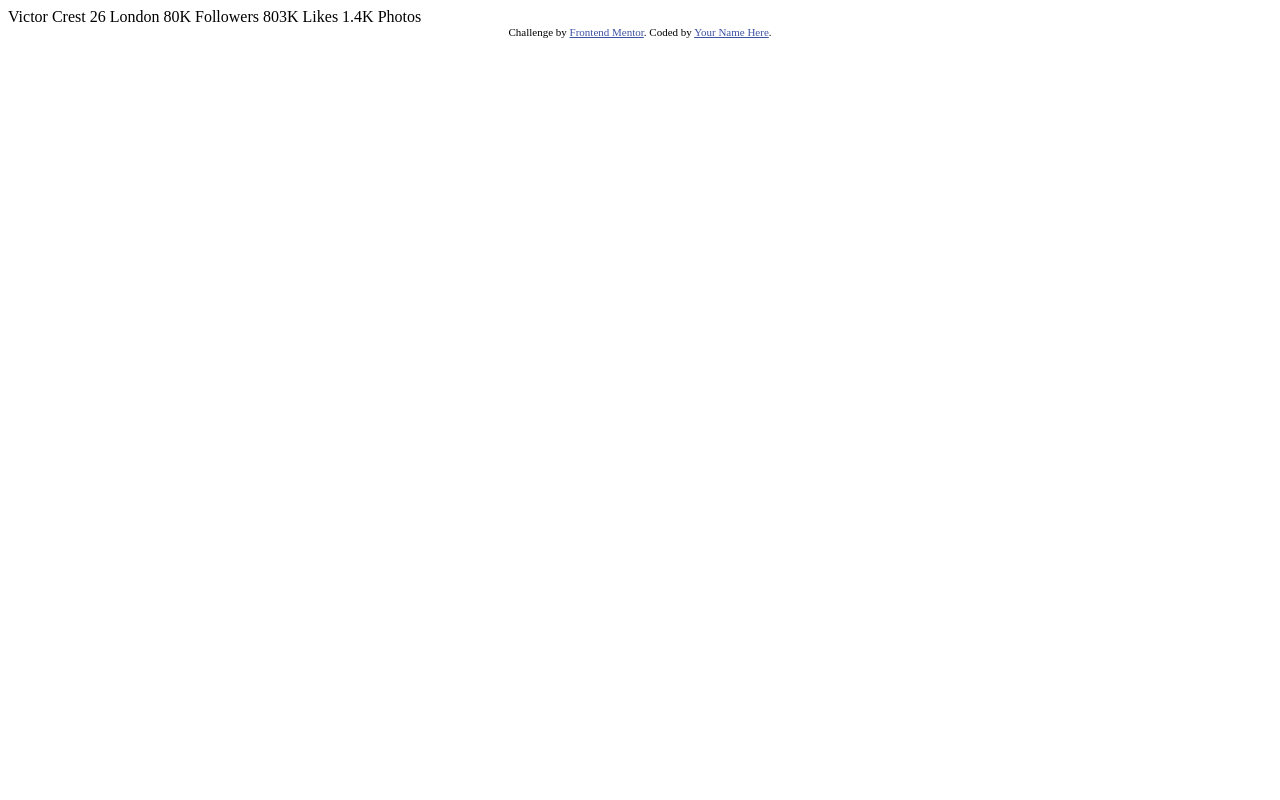
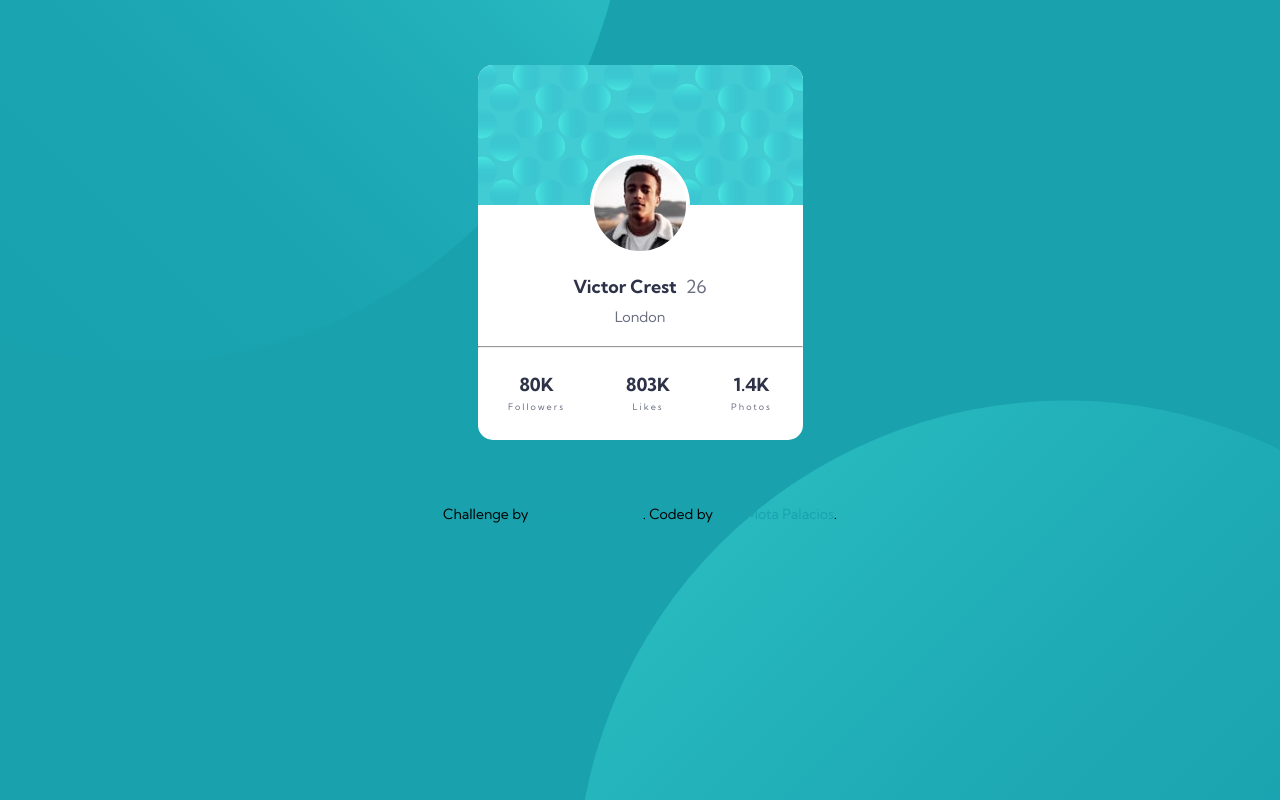
Before and after one commit to JoseMotaPalacios/FEM-entor-desafio4, a plain HTML site: page profile-card-component-main/index.html in a window 1280 px wide. Drawn offline with Linux system fonts and the light colour scheme.

Commit message:
archivos index.html y styles.css

```diff
--- a/profile-card-component-main/index.html
+++ b/profile-card-component-main/index.html
@@ -2,34 +2,46 @@
 <html lang="en">
 <head>
   <meta charset="UTF-8">
-  <meta name="viewport" content="width=device-width, initial-scale=1.0"> <!-- displays site properly based on user's device -->
+  <meta name="viewport" content="width=device-width, initial-scale=1.0">
 
   <link rel="icon" type="image/png" sizes="32x32" href="./images/favicon-32x32.png">
+  <link rel="stylesheet" href="styles.css">
 
   <title>Frontend Mentor | Profile card component</title>
 
-  <!-- Feel free to remove these styles or customise in your own stylesheet 👍 -->
-  <style>
-    .attribution { font-size: 11px; text-align: center; }
-    .attribution a { color: hsl(228, 45%, 44%); }
-  </style>
 </head>
 <body>
-  Victor Crest
-  26
-  London
 
-  80K
-  Followers
+  <div class="container">
 
-  803K
-  Likes
+    <div class="container__img"></div>
+    <div class="container__user">
+      <div class="container__user__img"></div>
+      <h4 class="container__user__name">Victor Crest <span class="container__user__age"> 26</span></h4>
+      <p class="container__user__home">London</p>
+    </div>
 
-  1.4K
-  Photos
+    <hr class="divisor">
+
+    <div class="container__stats">
+      <div>
+        <h4 class="container__stats__number">80K</h4>
+        <p class="container__stats__item">Followers</p>
+      </div>
+      <div>
+        <h4 class="container__stats__number">803K</h4>
+        <p class="container__stats__item">Likes</p>
+      </div>
+      <div>
+        <h4 class="container__stats__number">1.4K</h4>
+        <p class="container__stats__item">Photos</p>
+      </div>
+    </div>
+  </div>
+
   <div class="attribution">
     Challenge by <a href="https://www.frontendmentor.io?ref=challenge" target="_blank">Frontend Mentor</a>.
-    Coded by <a href="#">Your Name Here</a>.
+    Coded by <a href="#">José Mota Palacios</a>.
   </div>
 </body>
 </html>
--- /dev/null
+++ b/profile-card-component-main/styles.css
@@ -0,0 +1,112 @@
+@import url('https://fonts.googleapis.com/css2?family=Kumbh+Sans:wght@400;700&display=swap');
+
+:root{
+    --Dark-cyan: hsl(185, 75%, 39%);
+    --Very-dark-desaturated-blue: hsl(229, 23%, 23%);
+    --Dark-grayish-blue: hsl(227, 10%, 46%);
+    --Dark-gray: hsl(0, 0%, 59%);
+}
+
+*{
+    margin: 0;
+    padding: 0;
+    box-sizing: border-box;
+}
+
+body{
+    font-family: 'Kumbh Sans', sans-serif;
+    font-size: 18px;
+
+    background-image: url(./images/bg-pattern-top.svg), url(./images/bg-pattern-bottom.svg);
+    background-color: var(--Dark-cyan);
+    background-repeat: no-repeat, no-repeat;
+    background-position: right 51vw bottom 20vh, left 45vw top 50vh;
+}
+
+.container{
+    width: 325px;
+    height: 375px;
+    background-color: #FFF;
+    margin: 65px auto;
+    border-radius: 15px;
+    overflow: hidden;
+}
+
+.container__img{
+    background-image: url(./images/bg-pattern-card.svg);
+    height: 140px;
+}
+
+.container__user__img{
+    background-image: url(./images/image-victor.jpg);
+    height: 100px;
+    width: 100px;
+    background-repeat: no-repeat;
+    border: 4px solid #FFF;
+    border-radius: 50%;
+    overflow: hidden;
+    margin: -50px auto 20px;
+}
+
+.container__user__name{
+    text-align: center;
+    color: var(--Very-dark-desaturated-blue);
+}
+
+.container__user__age{
+    color: var(--Dark-grayish-blue);
+    font-weight: 400;
+    padding-left: 5px;
+}
+
+.container__user__home{
+    text-align: center;
+    color: var(--Dark-grayish-blue);
+    margin-top: 10px;
+    font-size: .8em;
+}
+
+.divisor{
+    margin-top: 20px;
+    height: 1px;
+}
+
+.container__stats{
+    display: flex;
+    flex-direction: row;
+    width: 100%;
+    justify-content: space-around;
+    text-align: center;
+    margin-top: 25px;
+}
+
+.container__stats__number{
+    color: var(--Very-dark-desaturated-blue);
+}
+
+.container__stats__item{
+    color: var(--Dark-grayish-blue);
+    font-size: .5em;
+    letter-spacing: 2px;
+    margin-top: 5px;
+}
+
+.attribution{
+    font-size: 14px;
+    text-align: center;
+
+}
+
+.attribution a{
+color: var(--Dark-cyan);
+text-decoration: none;
+
+}
+
+@media screen and (min-width:1440px){
+
+.container{
+        width: 350px;
+}
+
+}
```
